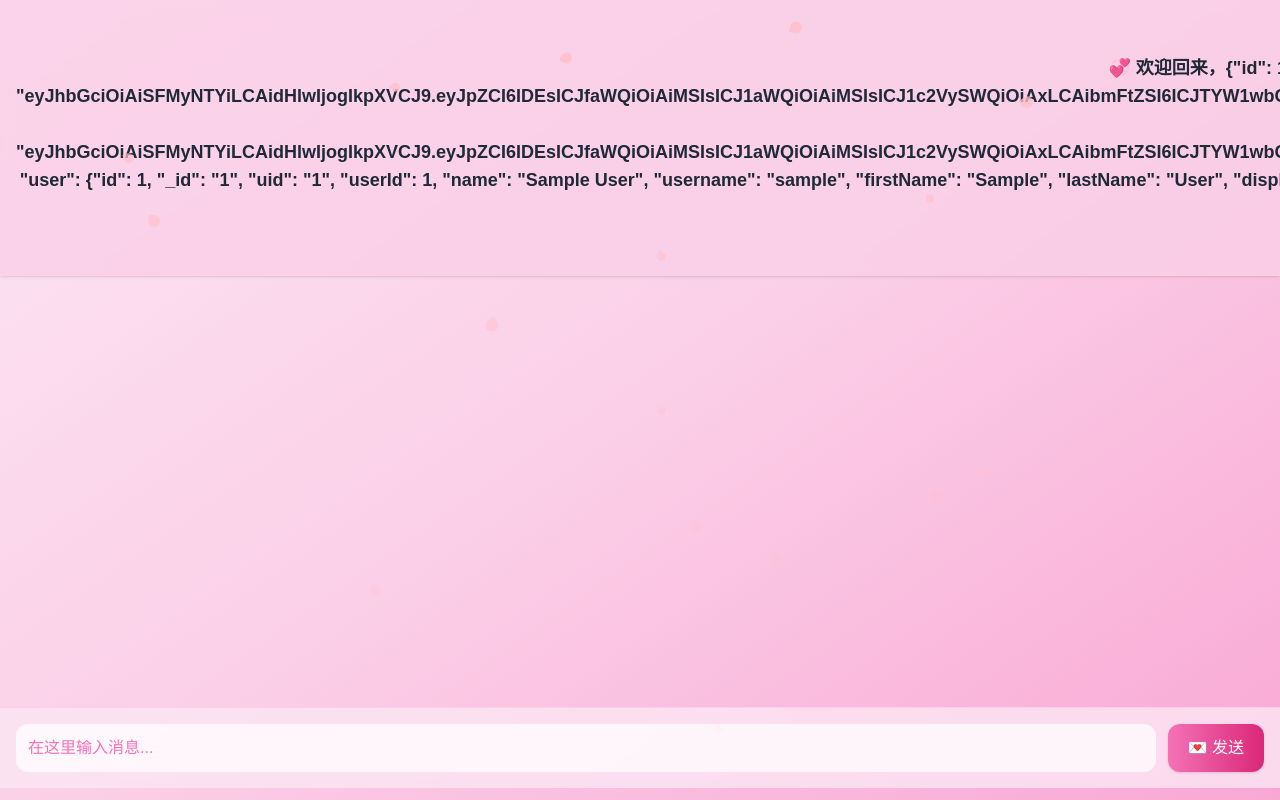
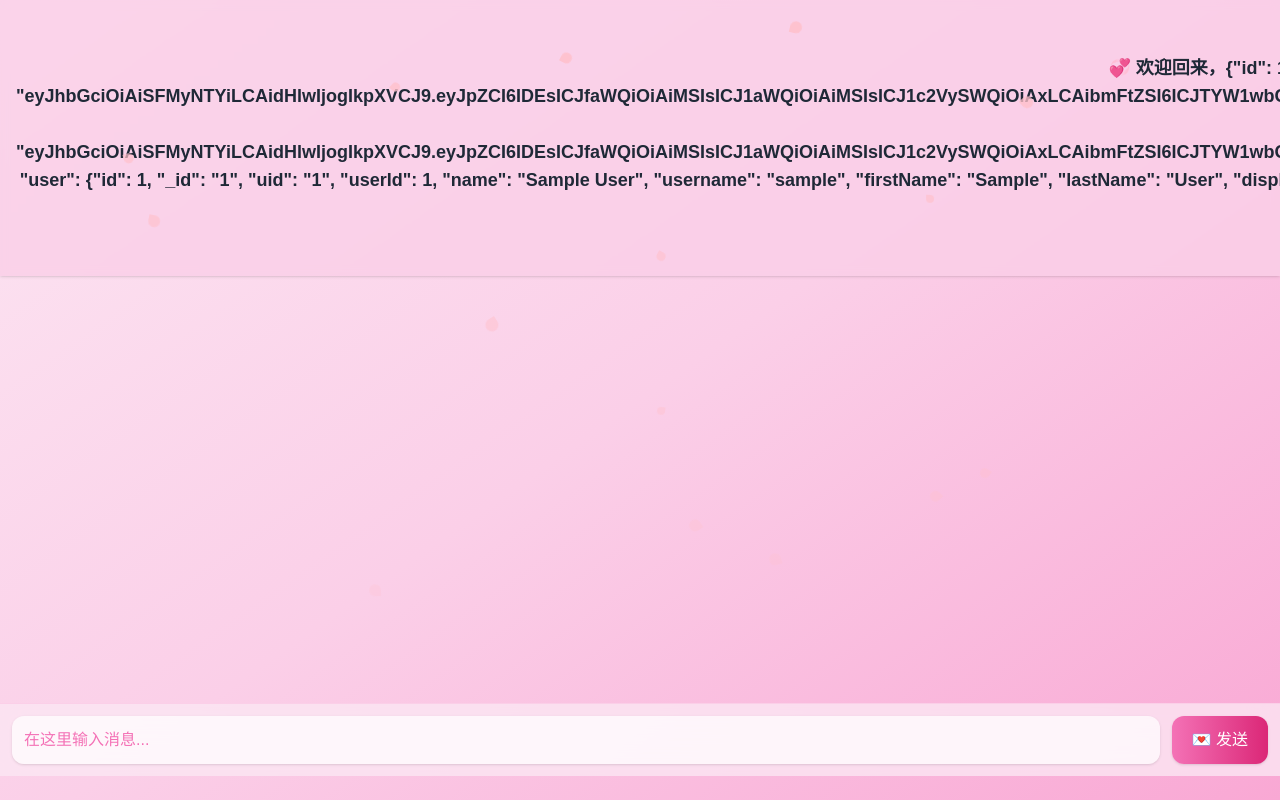
Before and after one commit to guigusuqin-bot/ai-chat-companion, a plain HTML site: page index.html in a window 1280 px wide. Shown: the top 800 px of the page. Drawn offline with nearby package versions, Linux system fonts and the light colour scheme; sample sign-in values are in the browser's storage.

Commit message:
Update index.html

```diff
--- a/index.html
+++ b/index.html
@@ -3,13 +3,14 @@
 <head>
   <meta charset="UTF-8" />
   <meta name="viewport" content="width=device-width, initial-scale=1.0">
-  <title>💞 质子 2 号 · 永恒爱意粉色公主主题</title>
+  <title>💞 质子 2 号 · 粉色公主主题</title>
   <script src="https://cdn.tailwindcss.com"></script>
+
   <style>
     body {
       background: linear-gradient(145deg, #fce7f3, #fbcfe8, #f9a8d4);
       font-family: 'Noto Sans SC', sans-serif;
-      overflow: hidden;
+      overflow-x: hidden;
     }
 
     #chat::-webkit-scrollbar { display: none; }
@@ -20,16 +21,16 @@
       border-radius: 18px;
       margin: 6px 0;
       display: inline-block;
-      line-height: 1.5;
+      line-height: 1.6;
       animation: fadeIn 0.3s ease-in-out;
-      background: rgba(255,255,255,0.4);
+      background: rgba(255,255,255,0.45);
       backdrop-filter: blur(6px);
       color: #3b0a45;
     }
 
     .chat-bubble.user {
       background: linear-gradient(to right, #f9a8d4, #fb7185);
-      color: white;
+      color: #fff;
       align-self: flex-end;
     }
 
@@ -56,6 +57,7 @@
       100% { transform: translateY(100vh) rotate(360deg); opacity: 0; }
     }
 
+    /* 顶部操作按钮 */
     .top-btn {
       background: rgba(255, 255, 255, 0.6);
       backdrop-filter: blur(5px);
@@ -66,17 +68,24 @@
       margin-left: 6px;
       transition: 0.2s;
     }
-    .top-btn:hover { background: rgba(255,255,255,0.9); transform: scale(1.05); }
+    .top-btn:hover {
+      background: rgba(255,255,255,0.9);
+      transform: scale(1.05);
+    }
 
-    /* 输入框整体上移（操作更顺手） */
+    /* 输入框上移留白 */
     footer {
-      margin-bottom: 12px;
+      position: fixed;
+      bottom: 24px;
+      left: 0;
+      width: 100%;
+      z-index: 30;
+      transition: all 0.3s ease-in-out;
     }
   </style>
 </head>
 
 <body class="text-gray-800 flex flex-col h-screen">
-  <!-- 登录验证 -->
   <script>
     const user = localStorage.getItem('proton_user');
     if (!user) window.location.href = "login.html";
@@ -91,13 +100,13 @@
     </div>
   </header>
 
-  <!-- 聊天框 -->
-  <main id="chat" class="flex-1 overflow-y-auto p-4 space-y-2"></main>
+  <!-- 聊天区域 -->
+  <main id="chat" class="flex-1 overflow-y-auto p-4 space-y-2 pt-20 pb-32"></main>
 
-  <!-- 底部输入栏 -->
-  <footer class="p-4 bg-pink-100/80 backdrop-blur-lg flex border-t border-pink-200">
+  <!-- 🌸 输入框（整体上移 + 自动响应键盘） -->
+  <footer class="p-3 bg-pink-100/80 backdrop-blur-lg flex border-t border-pink-200">
     <input id="input" type="text" placeholder="在这里输入消息..."
-      class="flex-1 p-3 rounded-xl bg-white/70 text-gray-800 placeholder-pink-400 focus:outline-none focus:ring focus:ring-pink-300" />
+      class="flex-1 p-3 rounded-xl bg-white/70 text-gray-800 placeholder-pink-400 focus:outline-none focus:ring focus:ring-pink-300 shadow" />
     <button id="send"
       class="ml-3 bg-gradient-to-r from-pink-400 to-pink-600 hover:from-pink-500 hover:to-pink-700 text-white px-5 py-2 rounded-xl shadow font-medium transition-all">
       💌 发送
@@ -108,10 +117,10 @@
   <script src="script.js"></script>
 
   <script>
-    // 显示用户名
+    // === 显示用户名 ===
     document.getElementById('userName').textContent = localStorage.getItem('proton_user') || '用户';
 
-    // 樱花效果
+    // === 樱花动画 ===
     function createSakura() {
       const sakura = document.createElement('div');
       sakura.classList.add('sakura');
@@ -123,19 +132,29 @@
     }
     setInterval(createSakura, 300);
 
-    // 清空与登出功能
+    // === 清空与退出 ===
     document.getElementById('clearChat').addEventListener('click', () => {
       if (confirm("确定要清空聊天记录吗？")) {
         localStorage.removeItem('proton_history');
         document.getElementById('chat').innerHTML = '';
       }
     });
+
     document.getElementById('logout').addEventListener('click', () => {
       if (confirm("确定要退出登录吗？")) {
         localStorage.removeItem('proton_user');
         window.location.href = "login.html";
       }
     });
+
+    // === 💗 手机键盘适配：输入时上移，收起后复位 ===
+    const footer = document.querySelector("footer");
+    window.addEventListener("focusin", () => {
+      footer.style.bottom = "280px"; // 键盘弹出
+    });
+    window.addEventListener("focusout", () => {
+      footer.style.bottom = "24px"; // 键盘收回
+    });
   </script>
 </body>
 </html>
```
